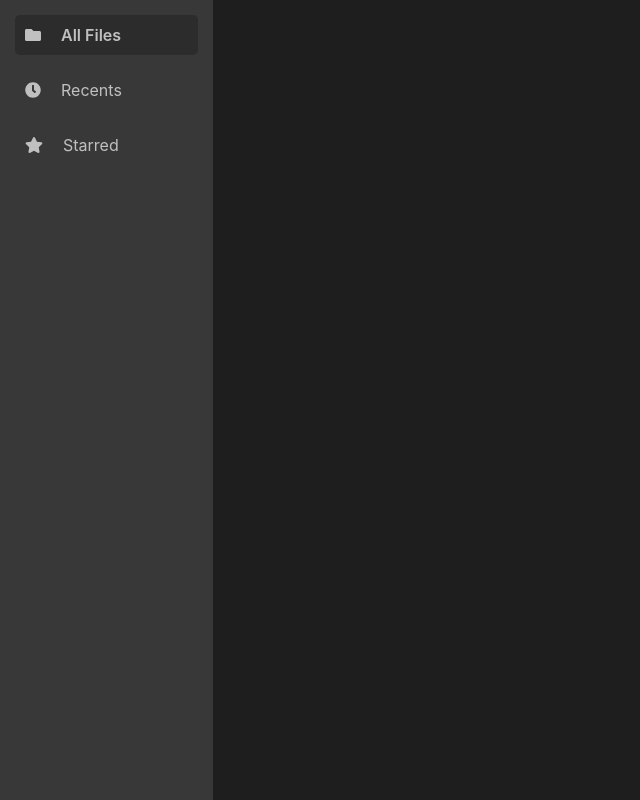
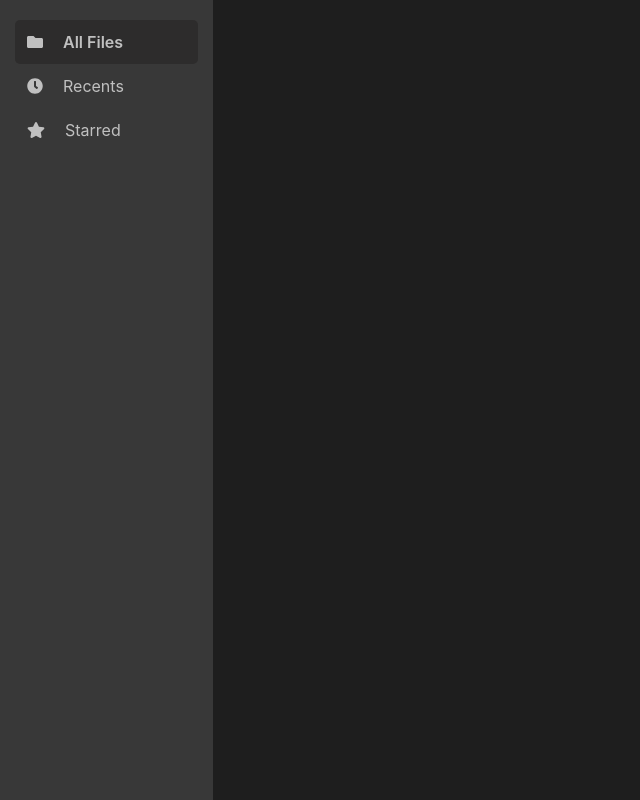
Before and after one commit to Mukundan314/nym-cloud, a React (Create React App) app in the folder client/: page / in a window 1280 px wide. Shown: the whole page, without its empty margins (0-640 px from the left). Built offline with nearby package versions, Linux system fonts and the light colour scheme.

Commit message:
improv: add sidebar styles

```diff
--- a/client/src/app/index.module.css
+++ b/client/src/app/index.module.css
@@ -7,6 +7,7 @@
   --sidebar-background: #383838;
   --sidebarItem-color: #c0c0c0;
   --sidebarItem-selected: #2d2c2c;
+  --sidebarItem-hover: #424242;
   --fileView-background: #1e1e1e;
 }
 
--- a/client/src/components/Sidebar/index.jsx
+++ b/client/src/components/Sidebar/index.jsx
@@ -4,13 +4,27 @@ import * as styles from "./index.module.css";
 import propTypes from "prop-types";
 import { tabs } from "../../constants/sidebar";
 
-const Sidebar = ({ tab, setTab }) => (
-  <div className={styles.sidebar}>
-    {tabs.map(({ name, id, icon }) => (
-      <SidebarItem text={name} selected={tab === id} icon={icon} />
-    ))}
-  </div>
-);
+const Sidebar = ({ tab, setTab }) => {
+  const onClick = (id) => {
+    setTab(id);
+  };
+
+  return (
+    <div className={styles.sidebar}>
+      <div style={{ marginTop: "20px" }}>
+        {tabs.map(({ name, id, icon }) => (
+          <SidebarItem
+            text={name}
+            selected={tab === id}
+            icon={icon}
+            id={id}
+            onClick={onClick}
+          />
+        ))}
+      </div>
+    </div>
+  );
+};
 
 Sidebar.propTypes = {
   tab: propTypes.string.isRequired,
--- a/client/src/components/SidebarItem/index.jsx
+++ b/client/src/components/SidebarItem/index.jsx
@@ -4,11 +4,13 @@ import * as styles from "./index.module.css";
 import propTypes from "prop-types";
 import classnames from "classnames";
 
-const SidebarItem = ({ text, selected, icon }) => (
+const SidebarItem = ({ text, selected, icon, id, onClick }) => (
   <div
+    role="button"
     className={classnames(styles.sidebarItem, {
       [styles.sidebarItemSelected]: selected,
     })}
+    onClick={() => onClick(id)}
   >
     <FontAwesomeIcon icon={icon} />
     <div className={styles.sideBarItemText}>{text}</div>
@@ -19,6 +21,8 @@ SidebarItem.propTypes = {
   text: propTypes.string.isRequired,
   selected: propTypes.bool,
   icon: propTypes.any.isRequired,
+  id: propTypes.string.isRequired,
+  onClick: propTypes.func.isRequired,
 };
 
 SidebarItem.defaultProps = {
--- a/client/src/components/SidebarItem/index.module.css
+++ b/client/src/components/SidebarItem/index.module.css
@@ -2,9 +2,14 @@
   display: flex;
   align-items: center;
   color: var(--sidebarItem-color);
-  margin: 15px;
-  padding: 10px;
+  margin: 0 15px;
+  padding: 12px;
   border-radius: 5px;
+  cursor: pointer;
+}
+
+.sidebarItem:hover {
+  background-color: var(--sidebarItem-hover);
 }
 
 .sidebarItemSelected {
@@ -12,6 +17,10 @@
   font-weight: 600;
 }
 
+.sidebarItemSelected:hover {
+  background-color: var(--sidebarItem-selected);
+}
+
 .sideBarItemText {
   margin-left: 20px;
   font-size: 16px;
```
Also changed, not shown: client/.eslintrc.json.
